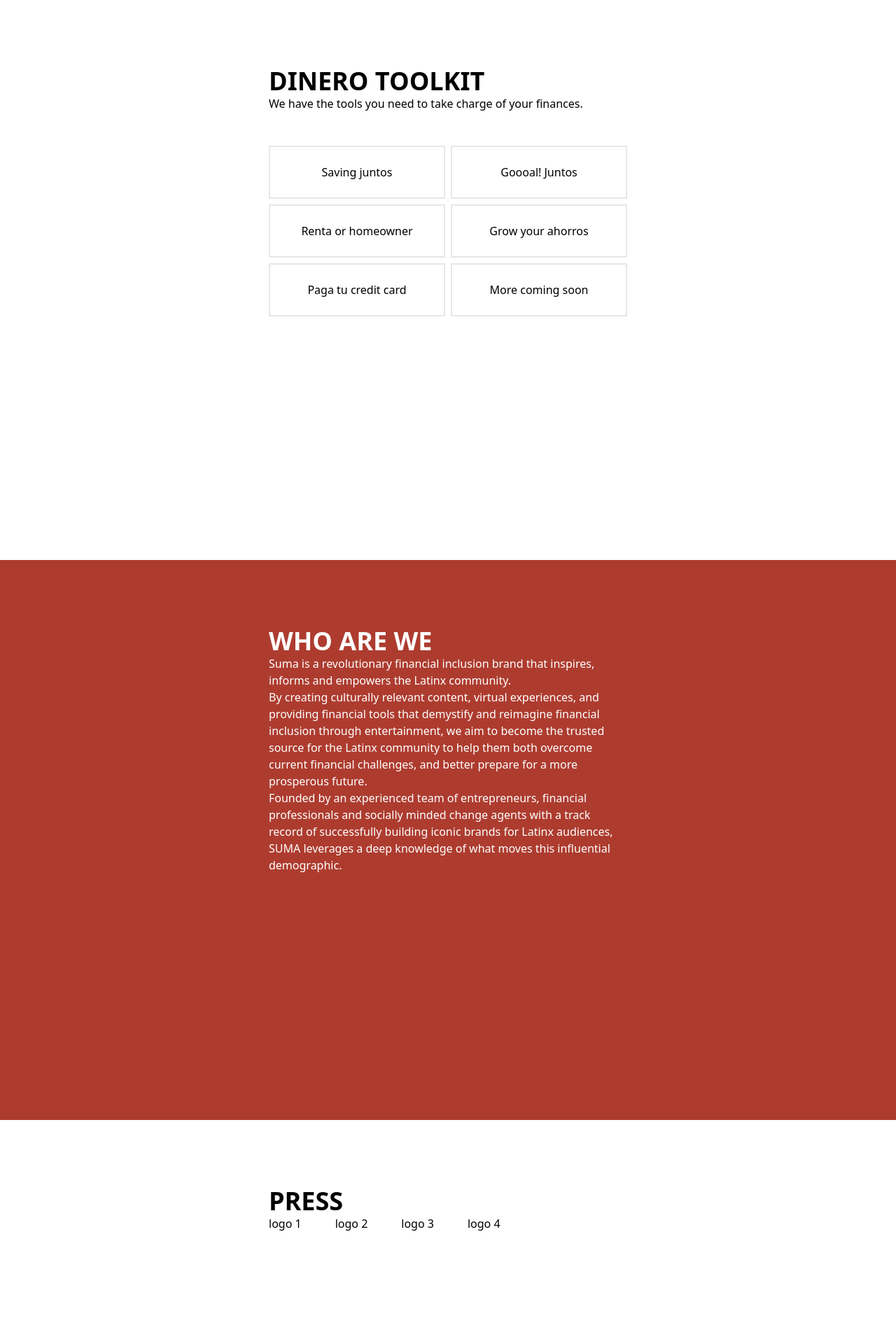
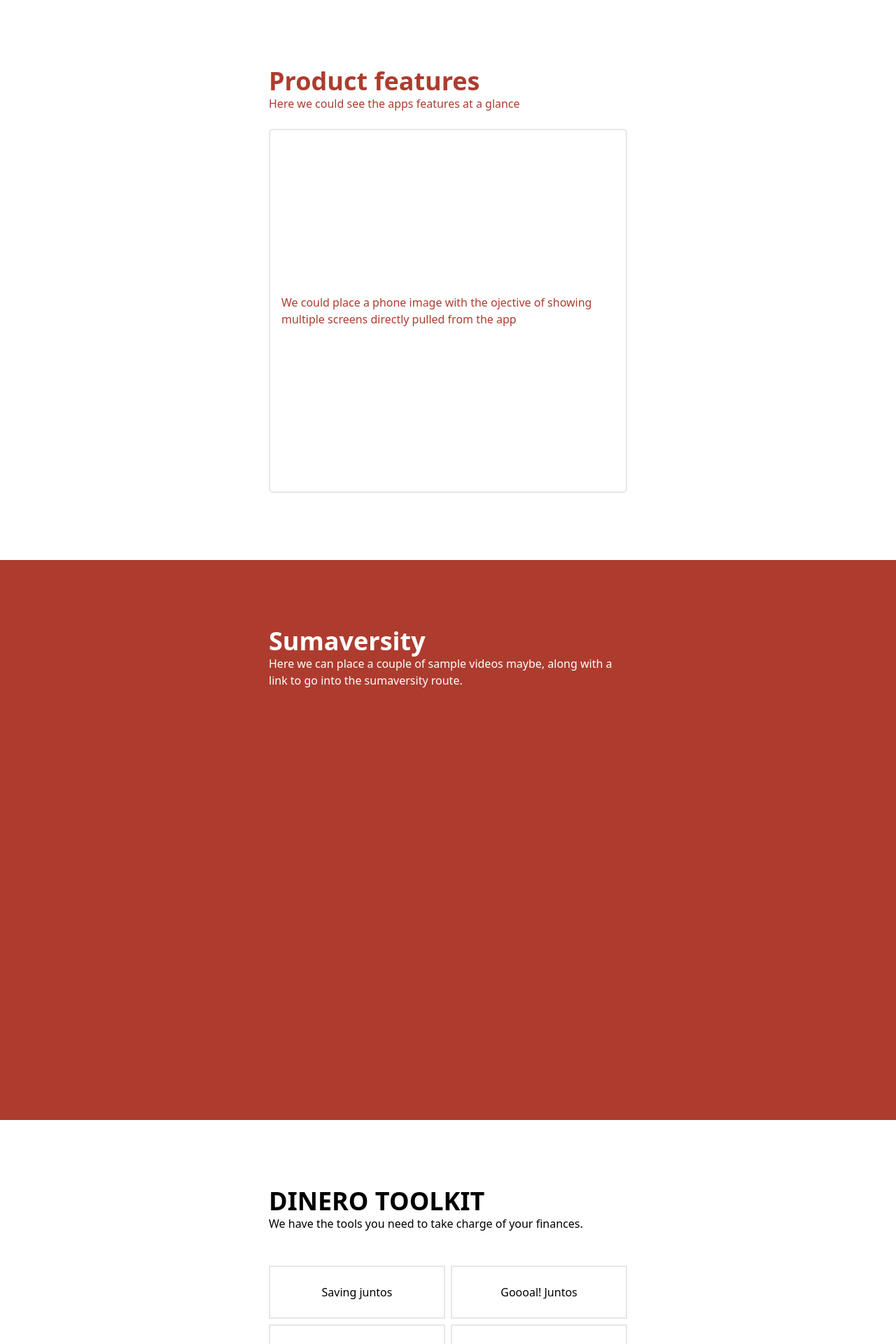
Before and after one commit to CesarMarcial9/suma-flow, a Next.js app: page / in a window 1280 px wide. Shown: the part 800-2720 px from the top of the page at 70% size. Built offline with nearby package versions, Linux system fonts and the light colour scheme.

Commit message:
implementing landing page suggestions

```diff
--- a/src/pages/index.tsx
+++ b/src/pages/index.tsx
@@ -6,6 +6,33 @@ import {
   AiFillInstagram,
   AiFillTwitterCircle,
 } from "react-icons/ai";
+
+const Navbar = (open: boolean) => {
+
+  if (open) {
+    return (
+      <div className="flex flex-col gap-2">
+        <Link href={'#home'}>Home</Link>
+        <Link href={'#features'}>Features</Link>
+        <Link href={'#sumaversity'}>Sumaversity</Link>
+        <Link href={'#toolkit'}>Toolkit</Link>
+        <Link href={'#investing'}>Investing</Link>
+        <Link href={'#about'}>About us</Link>
+        <Link href={'#press'}>Press</Link>
+        <Link href={'#blog'}>Blog</Link>
+        <Link href={'#newsletter'}>NEWSLETTER</Link>
+        <Link href={'#footer'}>footer</Link>
+
+      </div>
+    )
+  }
+
+  return (
+    <div>
+
+    </div>
+  )
+}
 
 const Homepage = () => {
   const toolkit: { id: number; title: string; image: string }[] = [
@@ -109,6 +136,7 @@ const Homepage = () => {
         <header>
           <h1 className="text-2xl font-bold text-white">SUMA</h1>
         </header>
+
         <main className=" text-white">
           <h2 className="text-5xl font-black md:text-4xl lg:text-4xl ">
             WE'RE MAKING FINANCIAL INCLUSION FUN, ACCESSIBLE AND SIMPLE.
@@ -131,6 +159,26 @@ const Homepage = () => {
         </div>
       </div>
 
+      <div className="flex flex-col gap-6 min-h-screen bg-white text-well-red-500 p-6 lg:px-96 lg:py-24">
+        <header>
+          <h2 className="text-4xl font-black">Product features</h2>
+          <p>Here we could see the apps features at a glance</p>
+        </header>
+
+        <div className="flex-1 border-2 rounded-md flex justify-center items-center p-4">
+          <p>We could place a phone image with the ojective of showing multiple screens directly pulled from the app</p>
+        </div>
+      </div>
+
+      <div className="min-h-screen bg-well-red-500 text-white p-6 lg:px-96 lg:py-24">
+        <header>
+          <h2 className="text-4xl font-black">Sumaversity</h2>
+          <p>Here we can place a couple of sample videos maybe, along with a link to go into the sumaversity route.</p>
+        </header>
+
+
+      </div>
+
       <div className="min-h-screen bg-white p-6 lg:px-96 lg:py-24">
         <header>
           <h2 className="text-4xl font-black">DINERO TOOLKIT</h2>
@@ -139,7 +187,46 @@ const Homepage = () => {
 
         <div className="mt-12 grid grid-cols-2 gap-2">
           {toolkit.map((tool) => (
-            <div className="border-main flex items-center justify-center border-2 py-6">
+            <div key={tool.id} className="border-main flex items-center justify-center border-2 py-6">
+              <h2>{tool.title}</h2>
+            </div>
+          ))}
+        </div>
+      </div>
+
+      <div className="min-h-screen bg-white text-well-red-500 p-6 lg:px-96 lg:py-24">
+        <header>
+          <h2 className="text-4xl font-black">Investing</h2>
+          <p>We have the tools you need to take charge of your finances. </p>
+        </header>
+
+        <div className="mt-12 grid grid-cols-2 gap-2">
+          {toolkit.map((tool) => (
+            <div key={tool.id} className="border-main flex items-center justify-center border-2 py-6">
+              <h2>{tool.title}</h2>
+            </div>
+          ))}
+        </div>
+      </div>
+
+      <div className="min-h-screen bg-well-red-500 text-white p-6 lg:px-96 lg:py-24">
+        <header>
+          <h2 className="text-4xl font-black"></h2>
+          <p>We have the tools you need to take charge of your finances. </p>
+        </header>
+
+
+      </div>
+
+      <div className="min-h-screen bg-white p-6 lg:px-96 lg:py-24">
+        <header>
+          <h2 className="text-4xl font-black">DINERO TOOLKIT</h2>
+          <p>We have the tools you need to take charge of your finances. </p>
+        </header>
+
+        <div className="mt-12 grid grid-cols-2 gap-2">
+          {toolkit.map((tool) => (
+            <div key={tool.id} className="border-main flex items-center justify-center border-2 py-6">
               <h2>{tool.title}</h2>
             </div>
           ))}
```
